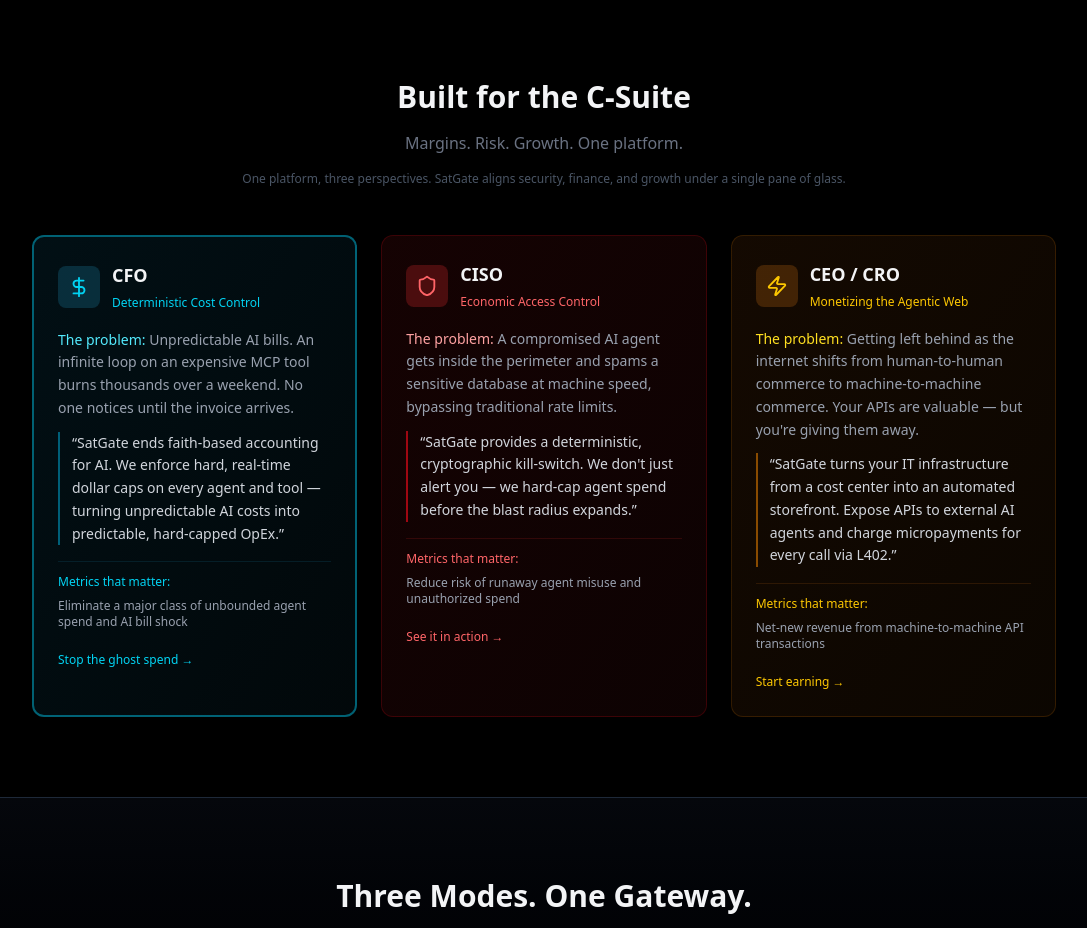
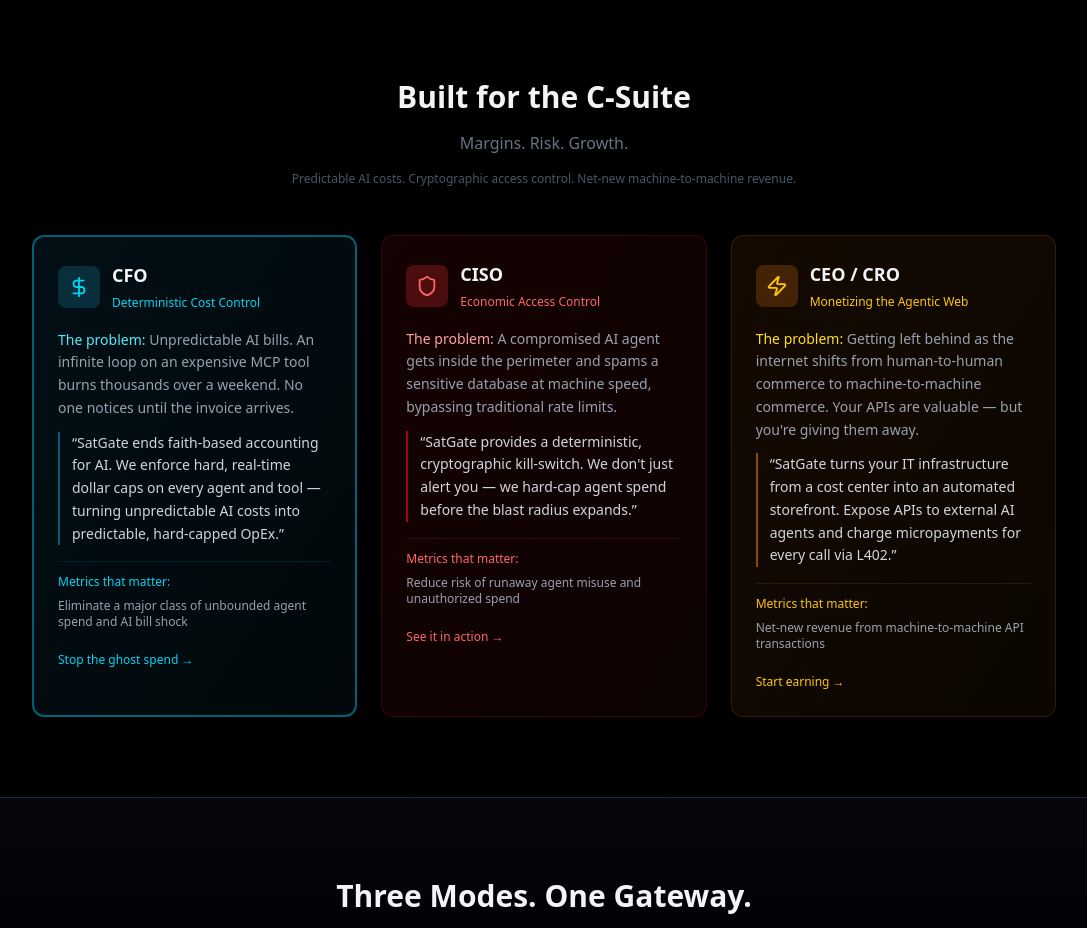
Before and after one commit to SatGate-io/satgate, a Next.js app in the folder satgate-landing/: page /govern in a window 1280 px wide. Shown: the part 1280-2208 px from the top of the page, without its empty margins (96-1183 px from the left). Built offline with nearby package versions, Linux system fonts and the light colour scheme.

Commit message:
Simplify C-Suite copy: let 'Margins. Risk. Growth.' stand alone, align subtitle to CFO→CISO→CEO order

```diff
--- a/satgate-landing/app/components/GovernClient.tsx
+++ b/satgate-landing/app/components/GovernClient.tsx
@@ -150,8 +150,8 @@ export default function GovernPage() {
       <section className="py-20 px-6 border-t border-gray-800">
         <div className="max-w-5xl mx-auto">
           <h2 className="text-3xl font-bold text-center mb-4">Built for the C-Suite</h2>
-          <p className="text-gray-500 text-center mb-4">Margins. Risk. Growth. One platform.</p>
-          <p className="text-xs text-gray-600 text-center mb-12">One platform, three perspectives. SatGate aligns security, finance, and growth under a single pane of glass.</p>
+          <p className="text-gray-500 text-center mb-4">Margins. Risk. Growth.</p>
+          <p className="text-xs text-gray-600 text-center mb-12">Predictable AI costs. Cryptographic access control. Net-new machine-to-machine revenue.</p>
 
           <div className="grid grid-cols-1 md:grid-cols-3 gap-6">
             {/* CFO — Margins (Observe) */}
```
